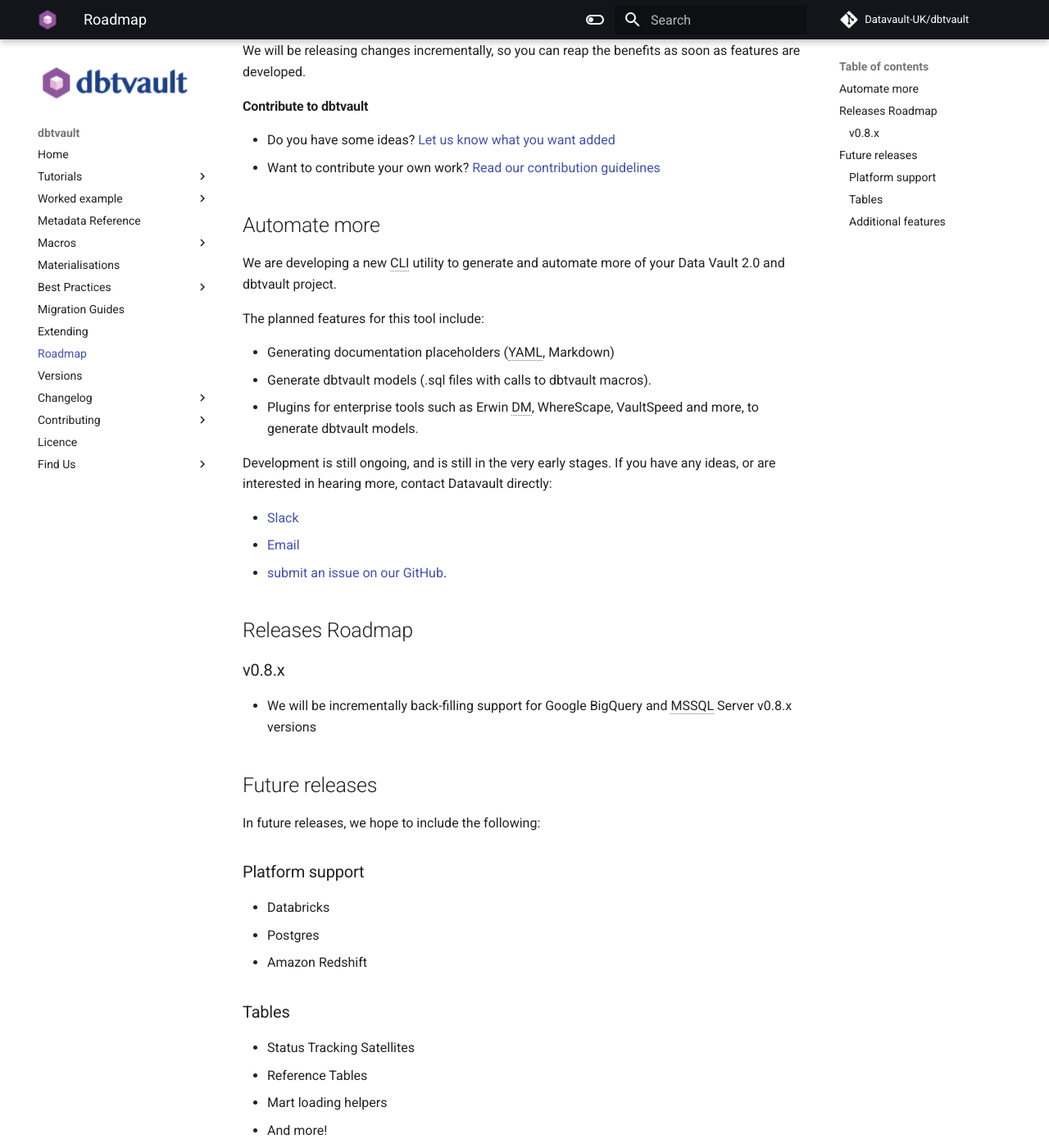
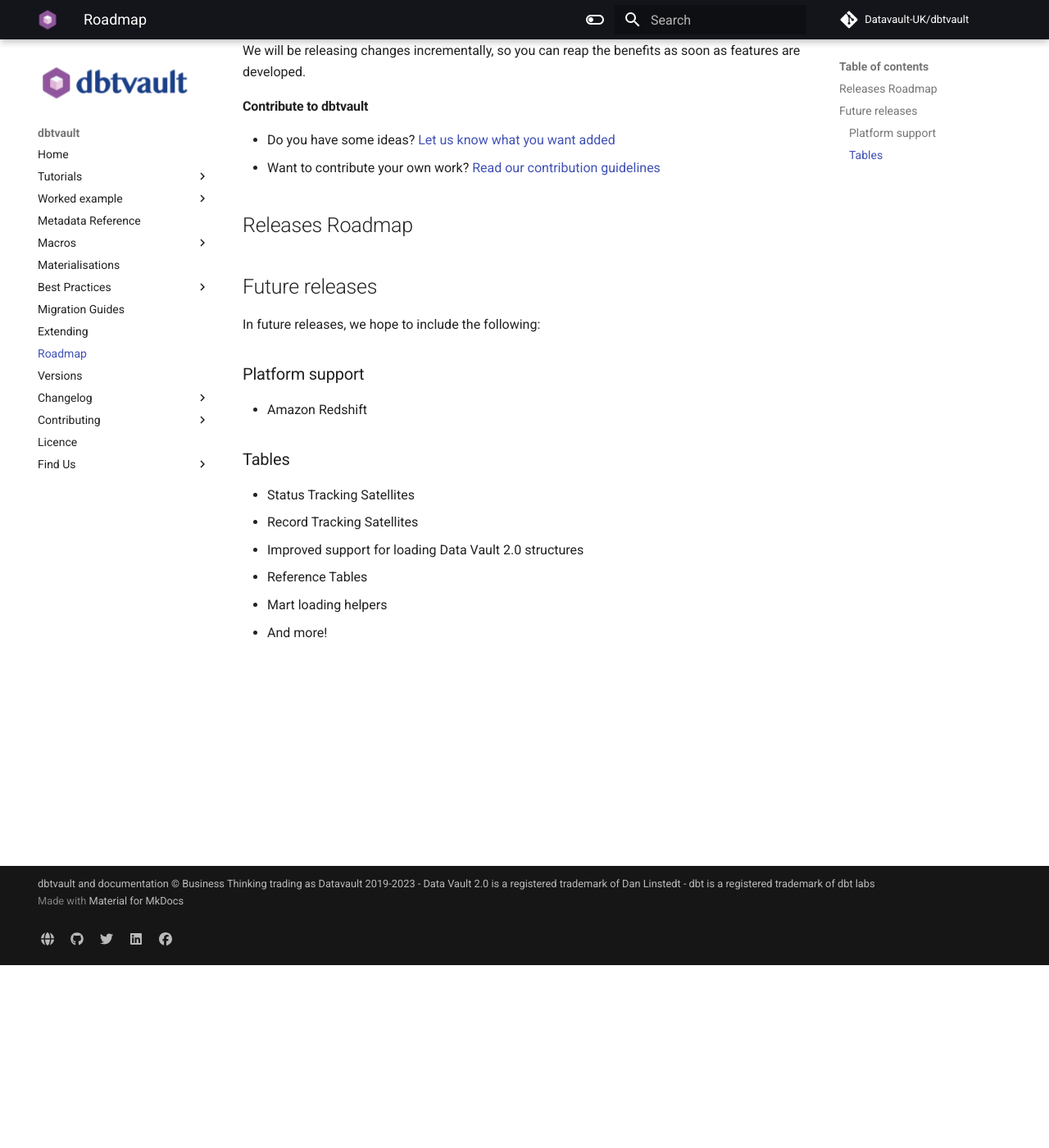
Before and after one commit to Datavault-UK/automate-dv-docs, an MkDocs documentation site: the page built from docs/roadmap.md, in a window 1280 px wide and 1400 px high, scrolled down 223 px. Shown: the whole window at 82% size. Built offline with MkDocs 1.6.1 and Material for MkDocs 9.7.7, drawn with Linux system fonts in a browser that asks for light colours; comment, search, counter and statistics services are not loaded; some of the changed text lies outside the part shown.

Commit message:
Minor updates

```diff
--- a/docs/roadmap.md
+++ b/docs/roadmap.md
@@ -9,28 +9,7 @@
 - Do you have some ideas? [Let us know what you want added](https://github.com/Datavault-UK/dbtvault/issues)
 - Want to contribute your own work? [Read our contribution guidelines](https://github.com/Datavault-UK/dbtvault/blob/master/CONTRIBUTING.md)
 
-## Automate more
-
-We are developing a new CLI utility to generate and automate more of your Data Vault 2.0 and dbtvault project.
-
-The planned features for this tool include:
-
-- Generating documentation placeholders (YAML, Markdown)
-- Generate dbtvault models (.sql files with calls to dbtvault macros).
-- Plugins for enterprise tools such as Erwin DM, WhereScape, VaultSpeed and more, to generate dbtvault models.
-
-Development is still ongoing, and is still in the very early stages.
-If you have any ideas, or are interested in hearing more, contact Datavault directly:
-
-- [Slack](https://join.slack.com/t/dbtvault/shared_invite/enQtODY5MTY3OTIyMzg2LWJlZDMyNzM4YzAzYjgzYTY0MTMzNTNjN2EyZDRjOTljYjY0NDYyYzEwMTlhODMzNGY3MmU2ODNhYWUxYmM2NjA)
-- [Email](mailto:enquiries@data-vault.com)
-- [submit an issue on our GitHub](https://github.com/Datavault-UK/dbtvault/issues).
-
 ## Releases Roadmap
-
-### v0.8.x
-
-- We will be incrementally back-filling support for Google BigQuery and MSSQL Server v0.8.x versions
 
 ## Future releases
 
@@ -38,25 +17,15 @@
 
 ### Platform support
 
-- Databricks
-- Postgres
 - Amazon Redshift
 
 ### Tables
 
 - Status Tracking Satellites
+- Record Tracking Satellites
+- Improved support for loading Data Vault 2.0 structures
 - Reference Tables
 - Mart loading helpers
 - And more!
 
-### Additional features
-
-- Specialised Data Vault 2.0 specific custom schema tests
-- Effectivity Satellite improvements (simplification)
-- Business vault structures and helper macros
-- Water level loading mechanisms
-- Ghost Record handling/support
-- Collision keys
-- More global configuration options (particularly around column naming)
-
 --8<-- "includes/abbreviations.md"
```
